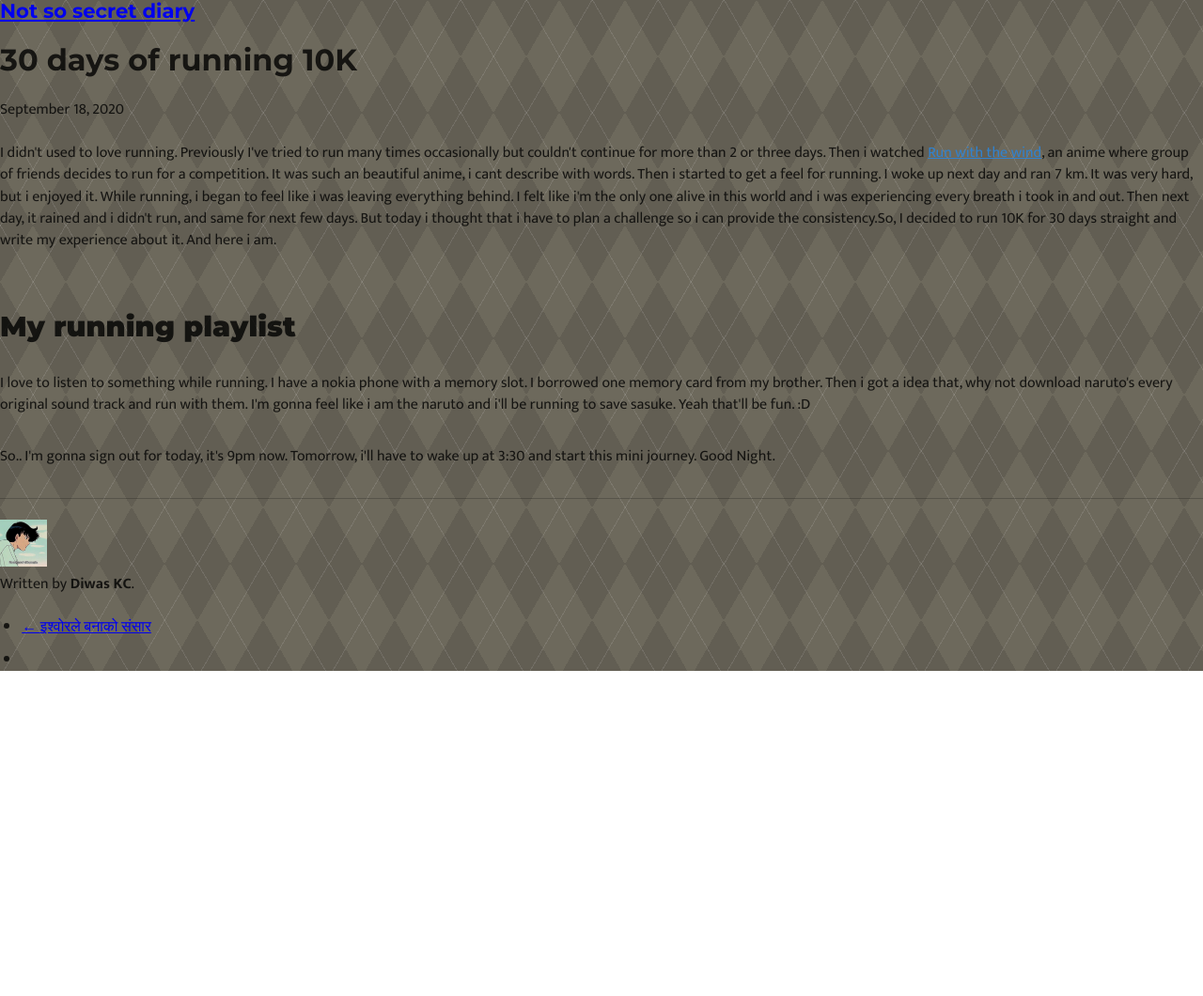
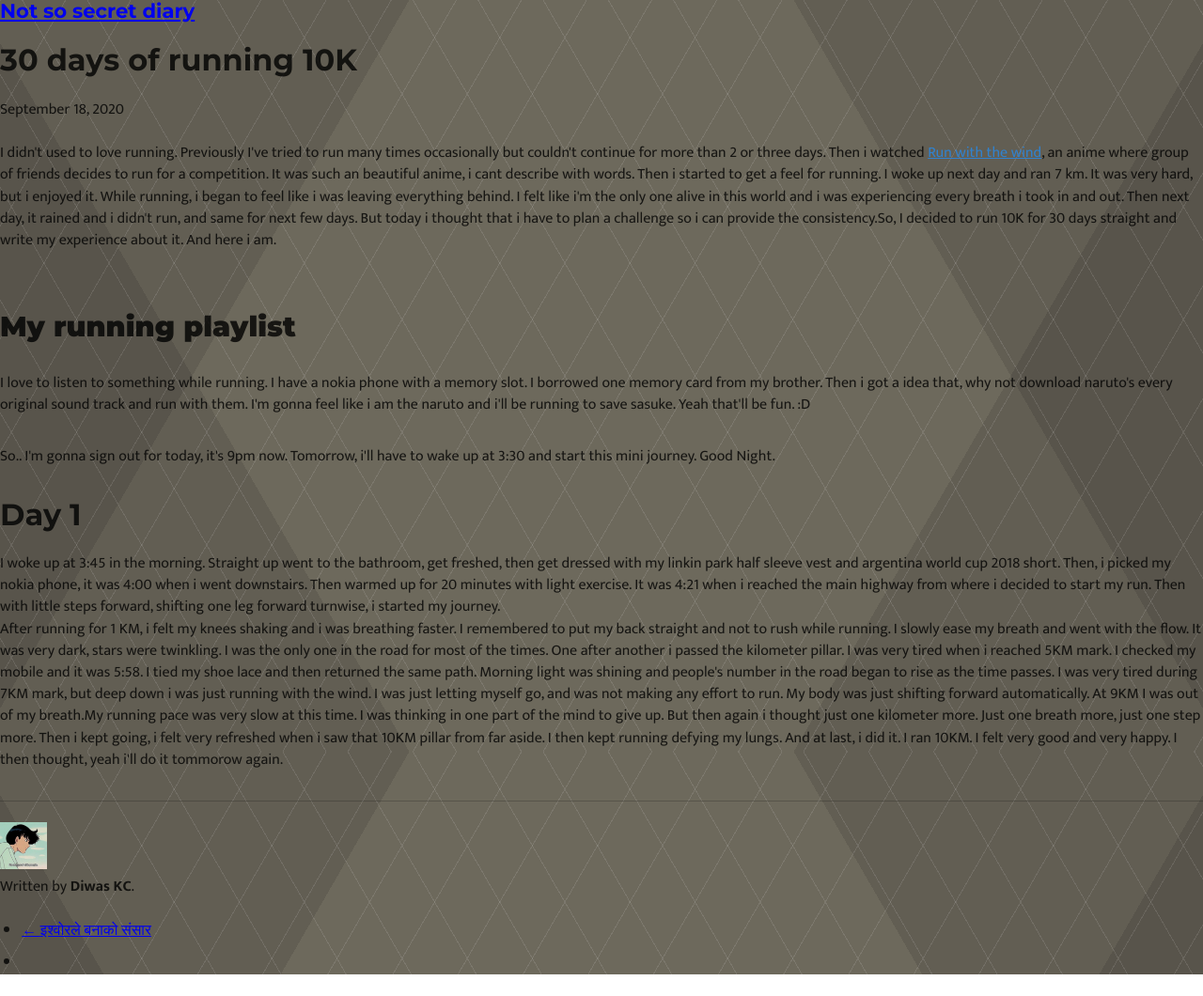
Before and after one commit to d1was/not-so-secret-diary, a Gatsby site: page /30-days-of-running-10k/ in a window 1280 px wide. Shown: the whole page at 94% size. Before the commit the page ends 800 px from the top, so only its background shows below. Built offline with nearby package versions, Linux system fonts and the light colour scheme; Gatsby itself is replaced by a stand-in of ours; some packages are replaced by stand-ins of ours.

Commit message:
day 1 entry running

```diff
--- a/content/blog/30-days-of-running-10k/index.md
+++ b/content/blog/30-days-of-running-10k/index.md
@@ -15,3 +15,8 @@ I love to listen to something while running. I have a nokia phone with a memory
 
 So.. I'm gonna sign out for today, it's 9pm now. Tomorrow, i'll have to wake up at
 3:30 and start this mini journey. Good Night.
+
+# Day 1
+
+I woke up at 3:45 in the morning. Straight up went to the bathroom, get freshed, then get dressed with my linkin park half sleeve vest and argentina world cup 2018 short. Then, i picked my nokia phone, it was 4:00 when i went downstairs. Then warmed up for 20 minutes with light exercise. It was 4:21 when i reached the main highway from where i  decided to start my run. Then with little steps forward, shifting one leg forward turnwise, i started my journey.
+After running for 1 KM, i felt my knees shaking and i was breathing faster. I remembered to put my back straight and not to rush while running. I slowly ease my breath and went with the flow. It was very dark, stars were twinkling. I was the only one in the road for most of the times. One after another i passed the kilometer pillar. I was very tired when i reached 5KM mark. I checked my mobile and it was 5:58. I tied my shoe lace and then returned the same path. Morning light was shining and people's number in the road began to rise as the time passes. I was very tired during 7KM mark, but deep down i was just running with the wind. I was just letting myself go, and was not making any effort to run. My body was just shifting forward automatically. At 9KM I was out of my breath.My running pace was very slow at this time. I was thinking in one part of the mind to give up. But then again i thought just one kilometer more. Just one breath more, just one step more. Then i kept going, i felt very refreshed when i saw that 10KM pillar from far aside. I then kept running defying my lungs. And at last, i did it. I ran 10KM. I felt very good and very happy. I then thought, yeah i'll do it tommorow again.
```
